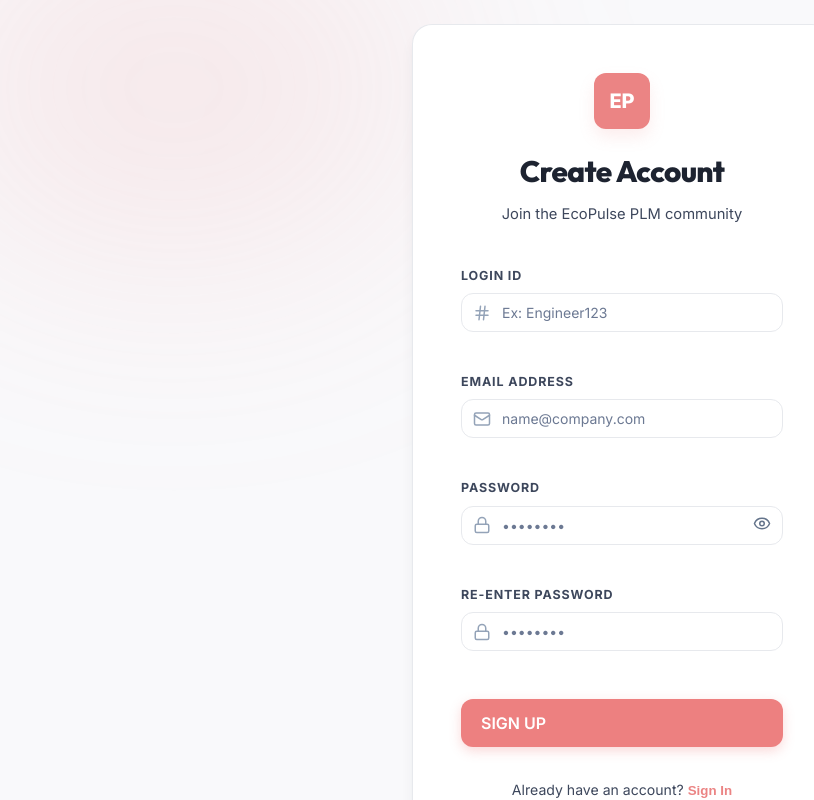
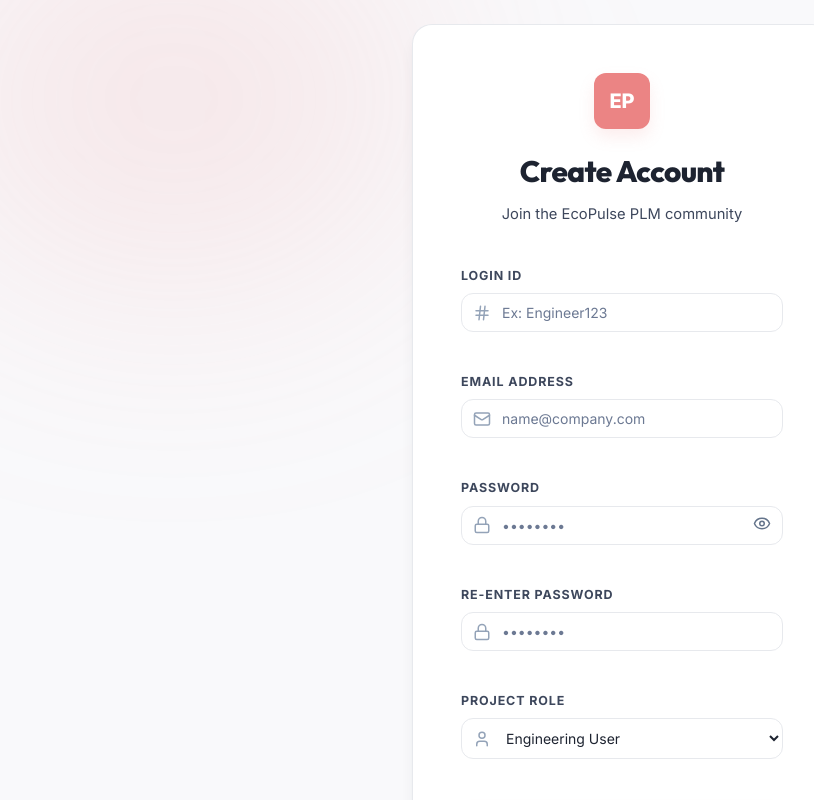
Before and after one commit to jashpatel14/Eco-Pulse, a React (Vite) app in the folder client/: page /register in a window 1280 px wide. Shown: the top 800 px of the page, without its empty margins (18-832 px from the left). Built offline with nearby package versions, Linux system fonts and the light colour scheme; no server answers.

Commit message:
Feature: Added Role selection to signup form

```diff
--- a/client/src/pages/Auth.jsx
+++ b/client/src/pages/Auth.jsx
@@ -18,7 +18,8 @@
     loginId: '',
     email: '',
     password: '',
-    rePassword: ''
+    rePassword: '',
+    role: 'ENGINEERING_USER'
   });
 
   useEffect(() => {
@@ -70,7 +71,8 @@
         const res = await register({
           loginId: formData.loginId,
           email: formData.email,
-          password: formData.password
+          password: formData.password,
+          role: formData.role
         });
         addToast(res.message, 'success');
         navigate('/login');
@@ -208,6 +210,26 @@
               </div>
             </div>
           )}
+          {isRegister && (
+            <div className="form-field">
+              <label className="plm-label">Project Role</label>
+              <div style={{ position: 'relative' }}>
+                <select
+                  className="plm-select"
+                  name="role"
+                  value={formData.role}
+                  onChange={handleChange}
+                  required
+                  style={{ paddingLeft: '40px' }}
+                >
+                  <option value="ENGINEERING_USER">Engineering User</option>
+                  <option value="APPROVER">Approver</option>
+                  <option value="OPERATIONS_USER">Operations User</option>
+                </select>
+                <User size={18} style={{ position: 'absolute', left: '12px', top: '50%', transform: 'translateY(-50%)', color: '#94a3b8', pointerEvents: 'none' }} />
+              </div>
+            </div>
+          )}
 
           <button
             type="submit"
```
Also changed, not shown: 1 other file (tests, documents, lock files or other folders).
